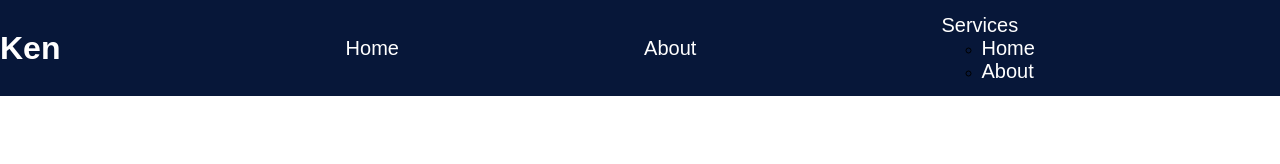
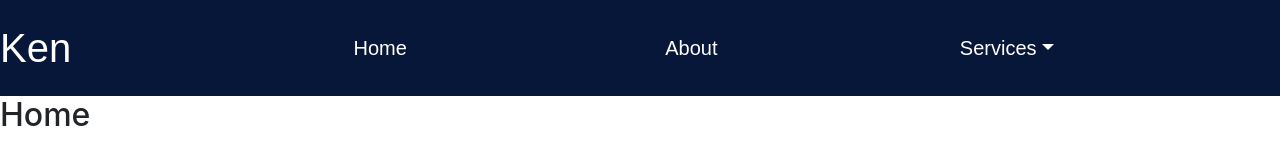
Before and after one commit to kwils92/brochure-website, a Gatsby site: page / in a window 1280 px wide. Built offline with nearby package versions, Linux system fonts and the light colour scheme; Gatsby itself is replaced by a stand-in of ours.

Commit message:
Added vanilla bootstrap (why is react so terrible?)

```diff
--- /dev/null
+++ b/gatsby-browser.js
@@ -0,0 +1,4 @@
+import 'jquery/dist/jquery.min.js'
+import 'popper.js/dist/popper.min'
+import 'bootstrap/dist/js/bootstrap.min.js'
+import 'bootstrap/dist/css/bootstrap.min.css'
--- a/gatsby-config.js
+++ b/gatsby-config.js
@@ -16,6 +16,7 @@ module.exports = {
         icon: "src/images/icon.png",
       },
     },
+
     "gatsby-transformer-remark",
     "gatsby-plugin-sharp",
     "gatsby-transformer-sharp",
--- a/package.json
+++ b/package.json
@@ -15,7 +15,9 @@
     "clean": "gatsby clean"
   },
   "dependencies": {
+    "@popperjs/core": "^2.9.2",
     "babel-plugin-styled-components": "^1.13.1",
+    "bootstrap": "^4.6.0",
     "gatsby": "^3.6.2",
     "gatsby-plugin-gatsby-cloud": "^2.8.1",
     "gatsby-plugin-image": "^1.8.0",
@@ -28,8 +30,11 @@
     "gatsby-source-filesystem": "^3.8.0",
     "gatsby-transformer-remark": "^4.5.0",
     "gatsby-transformer-sharp": "^3.8.0",
+    "jquery": "^3.6.0",
     "netlify-cms-app": "^2.15.20",
+    "popper.js": "^1.16.1",
     "react": "^17.0.1",
+    "react-bootstrap": "^1.6.1",
     "react-dom": "^17.0.1",
     "react-helmet": "^6.1.0",
     "styled-components": "^5.3.0"
--- a/src/components/header.js
+++ b/src/components/header.js
@@ -5,17 +5,19 @@ const Header = () => {
     return (
         <header className="l-header">
             <h1 className="c-header__title">Ken</h1>
-            <nav class="l-navigation">
+            <nav className="l-navigation">
                 <ul className='c-navbar'>
-                    <li> <Link className='c-navbar__link' to="/"> Home </Link> </li>
-                    <li> <Link className='c-navbar__link' to="/about"> About </Link> </li>
-                    <li className="nav-item dropdown">
-                        <Link className='c-navbar__link nav-link dropdown-toggle' id='navbarDropdown' role="button" to="#"> Services </Link>
-                        <ul class="dropdown-menu" aria-labelledby="navbarDropdown">
-                            <li> <Link className='c-navbar__link dropdown-item' to="/"> Home </Link> </li>
-                            <li> <Link className='c-navbar__link' to="/about"> About </Link> </li>
-                        </ul>
-                    </li>
+                    <li><Link className="nav-link c-navbar__link" to="/">Home</Link></li>
+                    <li><Link className="nav-link c-navbar__link" to="/about">About</Link></li>
+                <li className="nav-item dropdown">
+                    <Link className="c-navbar__link dropdown-toggle" to="#" id="navbarDropdown" role="button" data-toggle="dropdown" aria-haspopup="true" aria-expanded="false">
+                        Services
+                    </Link>
+                    <div className="dropdown-menu" aria-labelledby="navbarDropdown">
+                        <Link className="dropdown-item" to="#">Action</Link>
+                        <Link className="dropdown-item" to="#">Another action</Link>
+                    </div>
+                </li>
                 </ul>
             </nav>
         </header>
--- a/src/pages/index.js
+++ b/src/pages/index.js
@@ -9,8 +9,9 @@ const IndexPage = () => {
   return (
     <div>
     <Header />
+
     <main>
-
+      <h2>Home</h2>
     </main>
     </div>
   )
```
Also changed, not shown: 1 other file.
